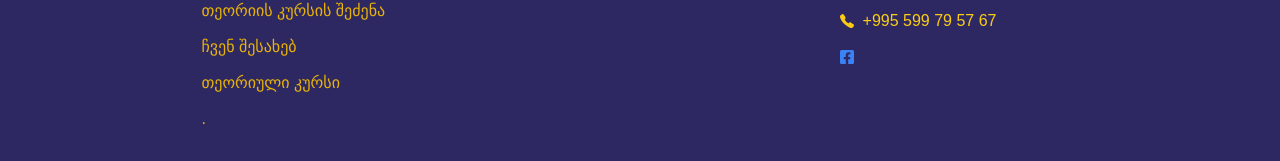
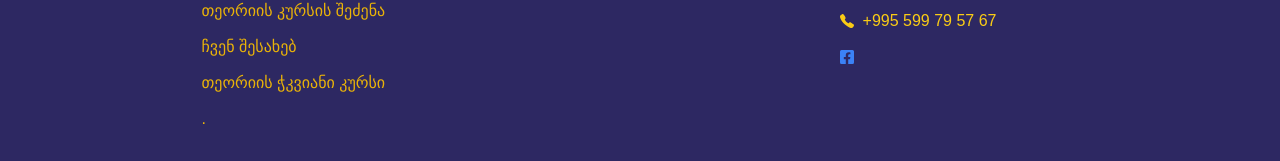
Before and after one commit to imgeorge1/Brain_House, a React (Vite) app in the folder client/: page /updates in a window 1280 px wide. Shown: the part 620-781 px from the top of the page. Built offline with nearby package versions, Linux system fonts and the light colour scheme; no server answers.

Commit message:
Update Footer.tsx

```diff
--- a/client/src/components/footer/Footer.tsx
+++ b/client/src/components/footer/Footer.tsx
@@ -42,7 +42,7 @@ function Footer() {
           <div>
             <Link to="/theory-info">
               <p className="mt-3 text-yellow-500  hover:text-yellow-600 duration-150">
-                თეორიული კურსი
+                თეორიის ჭკვიანი კურსი
               </p>
             </Link>
           </div>
```
